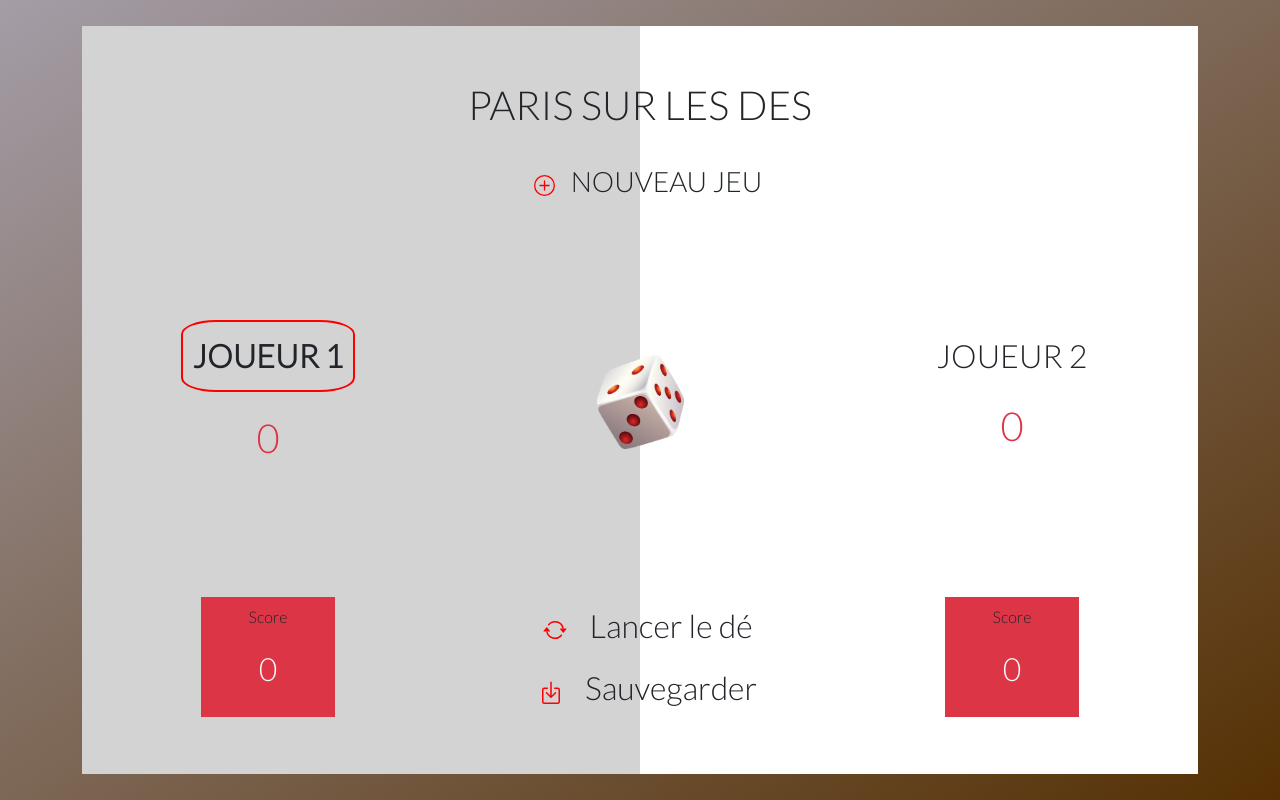
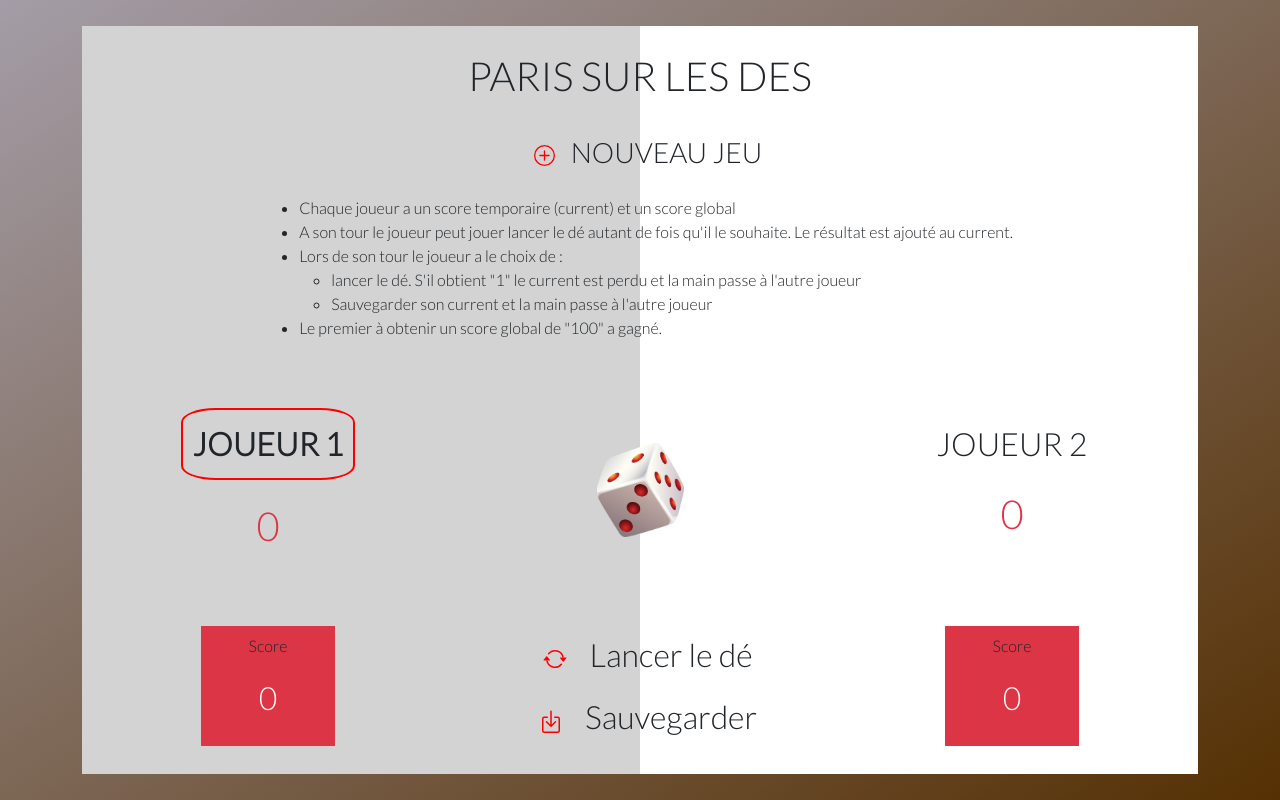
Before and after one commit to Armandine337711/bet-on-dice, a website: page index.html in a window 1280 px wide. Drawn offline with nearby package versions, Linux system fonts and the light colour scheme.

Commit message:
Add rules

```diff
--- a/index.html
+++ b/index.html
@@ -20,6 +20,18 @@
                 <div class="col-12 d-flex justify-content-center mt-3" id="newGame">
 
                     <button class="btn fs-3 " id="newGameBtn"> <img src="images/plus-circle.svg" class="mx-3 h-50" alt="Commencer une partie" />NOUVEAU JEU</button>
+                </div>
+                <div class="col-12 d-flex justify-content-center mt-3" >
+                    <ul>
+                        <li>Chaque joueur a un score temporaire (current) et un score global</li>
+                        <li>A son tour le joueur peut jouer lancer le dé autant de fois qu'il le souhaite. Le résultat est ajouté au current.</li>
+                        <li>Lors de son tour le joueur a le choix de :
+                        <ul>
+                            <li>lancer le dé. S'il obtient "1" le current est perdu et la main passe à l'autre joueur</li>
+                            <li>Sauvegarder son current et la main passe à l'autre joueur </li>
+                        </ul></li>
+                        <li>Le premier à obtenir un score global de "100" a gagné.</li>
+                    </ul>
                 </div>
             </div>
             <div class="row">
--- a/main.js
+++ b/main.js
@@ -128,9 +128,6 @@ const app = {
             app.player1.classList.remove('is-active')
             app.player2.classList.add('is-active')
              activePlayer=2
-
-
-
         } else {
             app.player2.classList.remove('is-active')
             app.player1.classList.add('is-active')
```
